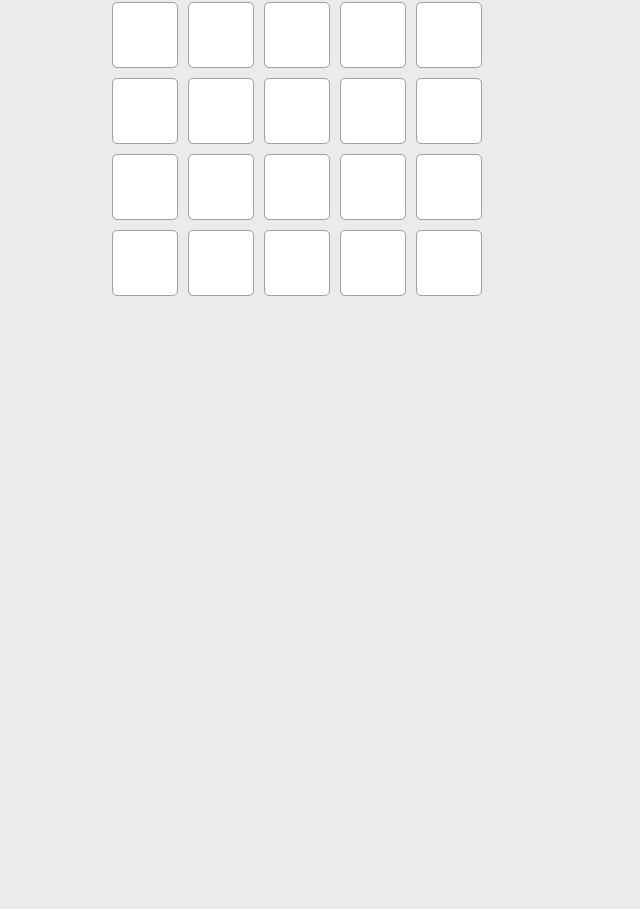
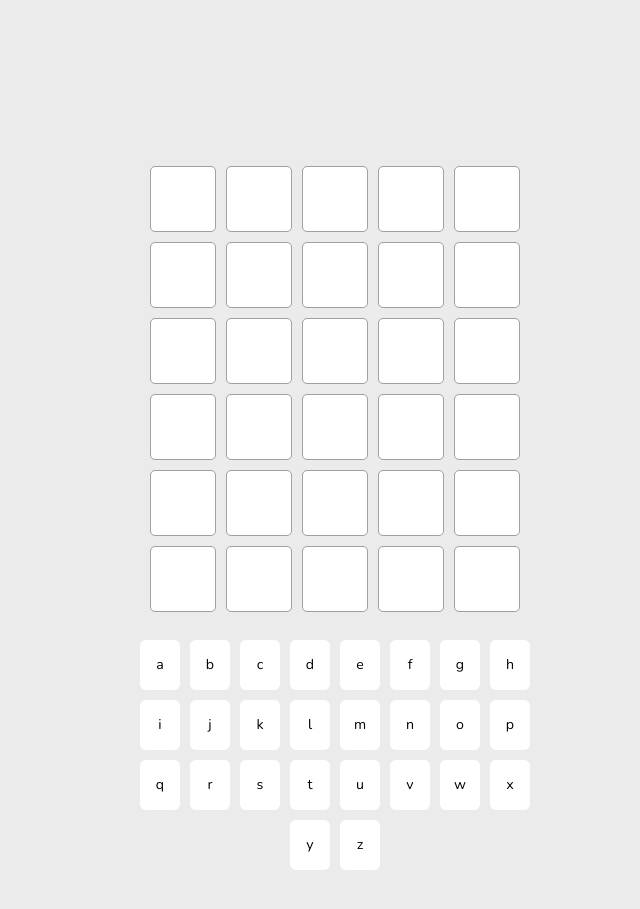
Before and after one commit to gzkdev/react-wordle, a React (Vite) app: page / in a window 1280 px wide. Shown: the part 327-1236 px from the top of the page, without its empty margins (305-945 px from the left). Before the commit the page ends 800 px from the top, so only its background shows below. Built offline with nearby package versions, Linux system fonts and the light colour scheme; data requests are answered from the project's data file.

Commit message:
refactor: update components and hooks logic and structure

```diff
--- a/src/components/KeyPad.tsx
+++ b/src/components/KeyPad.tsx
@@ -6,12 +6,13 @@ interface Prop {
 }
 
 function KeyPad({ usedkeys }: Prop) {
-  const [letters, setLetters] = useState<any>();
+  const [letters, setLetters] = useState<any[]>([]);
 
   async function fetchLetters() {
     try {
       let res = await fetch("http://localhost:3001/letters");
       let data = await res.json();
+      console.log(data);
       setLetters(data);
     } catch (e) {
       console.log(e);
@@ -20,16 +21,15 @@ function KeyPad({ usedkeys }: Prop) {
 
   useEffect(() => {
     fetchLetters();
+    console.log("used keys", usedkeys);
   }, []);
 
   return (
     <div className="KeyPad">
       {letters &&
-        letters.map((l: any) => {
-          const color = usedkeys[l.key];
-
+        letters.map((l: any, idx) => {
           return (
-            <div className="Key" key={l.key}>
+            <div className="Key" key={idx}>
               {l.key}
             </div>
           );
--- a/src/components/Wordle.tsx
+++ b/src/components/Wordle.tsx
@@ -1,13 +1,14 @@
 import { useEffect } from "react";
 import useWordle from "../hooks/useWordle";
 import Grid from "./Grid";
+import KeyPad from "./KeyPad";
 
 interface WordleProp {
   solution: string;
 }
 
 function Wordle({ solution }: WordleProp) {
-  const { currentGuess, handleKeyUp, guesses, isCorrect, turn } =
+  const { currentGuess, handleKeyUp, guesses, isCorrect, turn, usedKeys } =
     useWordle(solution);
 
   useEffect(() => {
@@ -24,6 +25,7 @@ function Wordle({ solution }: WordleProp) {
       {/* Wordle {solution}
       <div>Current Guess - {currentGuess}</div> */}
       <Grid currentGuess={currentGuess} guesses={guesses} turn={turn} />
+      <KeyPad usedkeys={usedKeys} />
     </div>
   );
 }
--- a/src/styles/index.css
+++ b/src/styles/index.css
@@ -116,20 +116,21 @@ textarea:focus {
   align-items: center;
   justify-content: center;
   text-align: center;
+  margin-top: 60vh;
 }
 
 .Grid {
   width: 100%;
   max-width: 480px;
   display: grid;
+  justify-content: center;
   gap: 12px;
 }
 
 .Row {
-  width: 100%;
   display: grid;
   gap: 12px;
-  grid-template-columns: repeat(6, 64px);
+  grid-template-columns: repeat(5, 64px);
 }
 
 .Box {
@@ -190,6 +191,38 @@ textarea:focus {
   animation: bounce 200ms ease-in-out forwards;
 }
 
+.KeyPad {
+  width: 90%;
+  max-width: 480px;
+  margin: 24px auto 64px;
+}
+
+.Key {
+  margin: 5px;
+  width: 40px;
+  height: 50px;
+  background-color: var(--white-100);
+  display: inline-block;
+  border-radius: 6px;
+  line-height: 50px;
+  transition: ease-in 200ms;
+}
+
+.Key[data-color="green"] {
+  background-color: #5ac85a;
+  color: var(--white-100);
+}
+
+.Key[data-color="grey"] {
+  background-color: #a1a1a1;
+  color: var(--white-100);
+}
+
+.Key[data-color="yellow"] {
+  background-color: #e2cc68;
+  color: var(--white-100);
+}
+
 @keyframes flip {
   0% {
     transform: rotateX(0);
```
